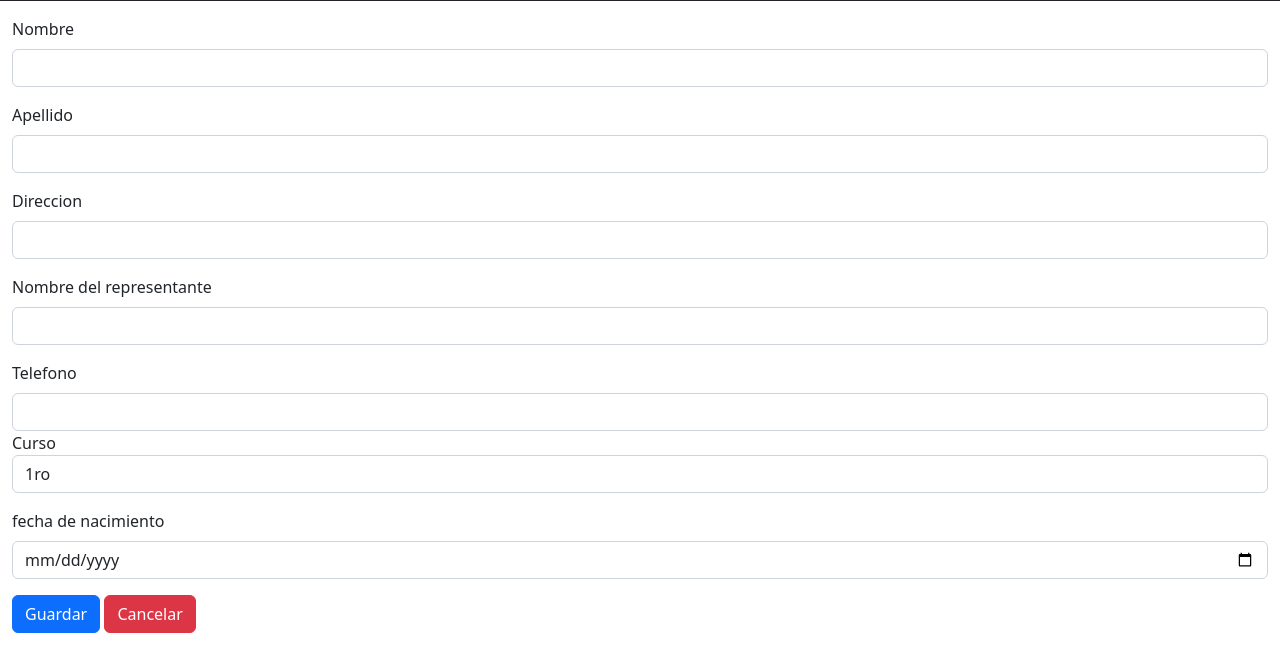
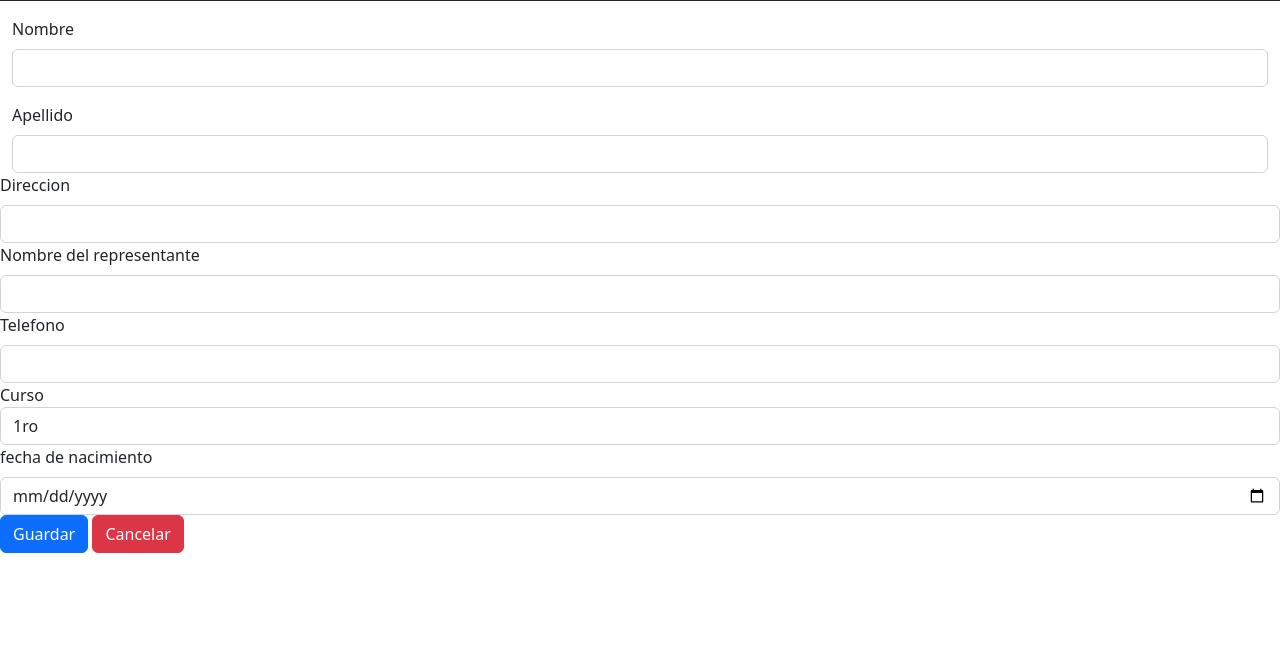
Before and after one commit to Dereck2002/tarea3, a PHP site: page /view/username/create.php in a window 1280 px wide. Shown: the part 71-743 px from the top of the page. Run offline with PHP 8.4, Linux system fonts and the light colour scheme.

Commit message:
solucion de errores

```diff
--- a/controller/usernameController.php
+++ b/controller/usernameController.php
@@ -25,4 +25,5 @@
         }
     }
 
+
 ?>
--- a/model/usernameModel.php
+++ b/model/usernameModel.php
@@ -29,14 +29,14 @@
         }
         public function update($id,$nombre,$apellido,$direccion,$nomrepresentante,$telefono,$curso,$fechanacimiento){
             $stament = $this->PDO->prepare("UPDATE `username` SET `nombre`='nombre',`apellido`='apellido',`direccion`='apellido',`nomrepresentante`='nomrepresentante',`telefono`='telefono',`curso`='curso',`fechanacimiento`='fechanacimiento'");
-            $stament->bindParam(":nombre",$nombre);
-            $stament->bindParam(":apellido",$apellido);
+            $stament->bindParam(":nombre",$nombre, ":apellido",$apellido, ":direccion",$direccion, ":nomrepresentante",$nomrepresentante, ":telefono",$telefono, ":curso",$curso, ":fechanacimiento",$fechanacimiento, ":id",$id);
+           /* $stament->bindParam(":apellido",$apellido);
             $stament->bindParam(":direccion",$direccion);
             $stament->bindParam(":nomrepresentante",$nomrepresentante);
             $stament->bindParam(":telefono",$telefono);
             $stament->bindParam(":curso",$curso);
             $stament->bindParam(":fechanacimiento",$fechanacimiento);
-            $stament->bindParam(":id",$id);
+            $stament->bindParam(":id",$id); */
             return ($stament->execute()) ? $id : false;
         }
         public function delete($id){
--- a/view/username/create.php
+++ b/view/username/create.php
@@ -8,24 +8,20 @@ require_once("c://xampp/htdocs/tarea3/view/head/head.php");
         <label for="exampleInputEmail1" class="form-label">Nombre</label>
         <input type="text" name="nombre" required class="form-control" id="exampleInputEmail1" aria-describedby="emailHelp">
     </div>
-    <div class="mb-3">
         <label for="exampleInputEmail1" class="form-label">Apellido</label>
         <input type="text" name="apellido" required class="form-control" id="exampleInputEmail1" aria-describedby="emailHelp">
     </div>
-    <div class="mb-3">
         <label for="exampleInputEmail1" class="form-label">Direccion</label>
         <input type="text" name="direccion" required class="form-control" id="exampleInputEmail1" aria-describedby="emailHelp">
     </div>
-    <div class="mb-3">
         <label for="exampleInputEmail1" class="form-label">Nombre del representante</label>
         <input type="text" name="nomrepresentante" required class="form-control" id="exampleInputEmail1" aria-describedby="emailHelp">
     </div>
-    <div class="mb-3">
         <label for="exampleInputEmail1" class="form-label">Telefono</label>
         <input type="int" name="telefono" required class="form-control" id="exampleInputEmail1" aria-describedby="emailHelp">
-        <div class="mb-3">
-            <label for="curso">Curso</label>
-            <select name="id" id="id" class="form-control">
+    </div>
+    <label for="exampleInputEmail1">Curso</label>
+            <select name="curso" curso="curso" class="form-control">
                 <option value="1ro">1ro</option>
                 <option value="2do">2ro</option>
                 <option value="3ro">3ro</option>
@@ -40,11 +36,9 @@ require_once("c://xampp/htdocs/tarea3/view/head/head.php");
                 <option value="2bc">2"BC"</option>
                 <option value="3bc">3"BC"</option>
             </select>
-        </div>
-        <div class="mb-3">
-            <label for="exampleInputEmail1" class="form-label">fecha de nacimiento</label>
-            <input type="date" name="fechanacimiento" required class="form-control" id="exampleInputEmail1" aria-describedby="emailHelp">
-        </div>
+        <label for="exampleInputEmail1" class="form-label">fecha de nacimiento</label>
+        <input type="date" name="fechanacimiento" required class="form-control" id="exampleInputEmail1" aria-describedby="emailHelp">
+    </div>
 
         <button type="submit" class="btn btn-primary">Guardar</button>
         <a class="btn btn-danger" href="index.php">Cancelar</a>
```
Also changed, not shown: view/username/store.php (+2 -7 lines), view/username/update.php (+2 -7 lines).
